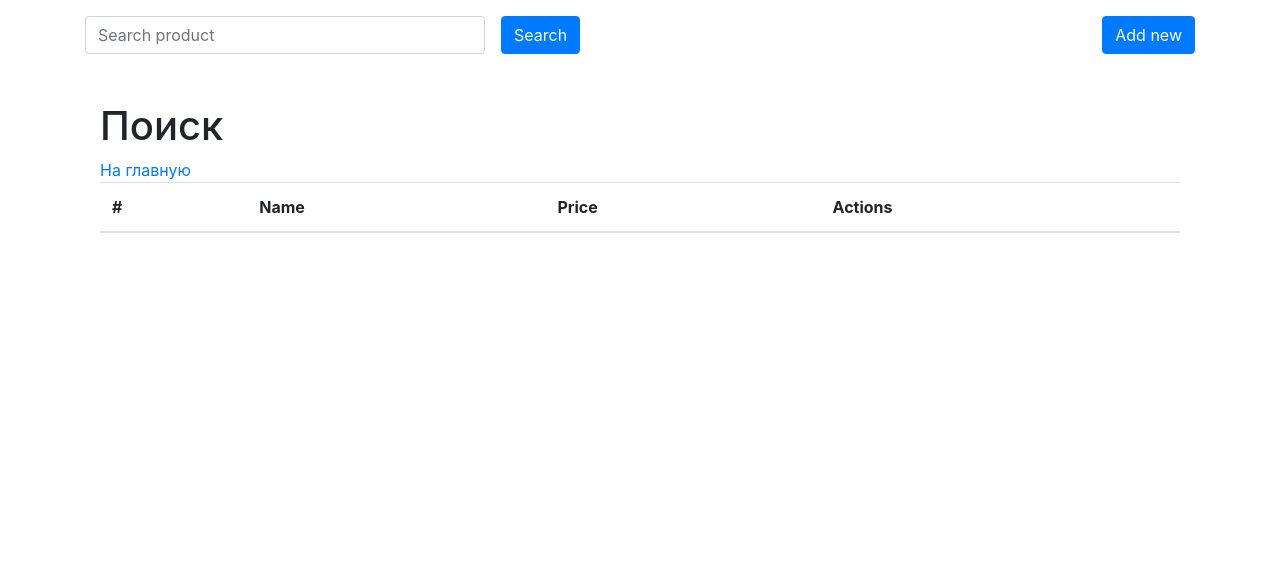
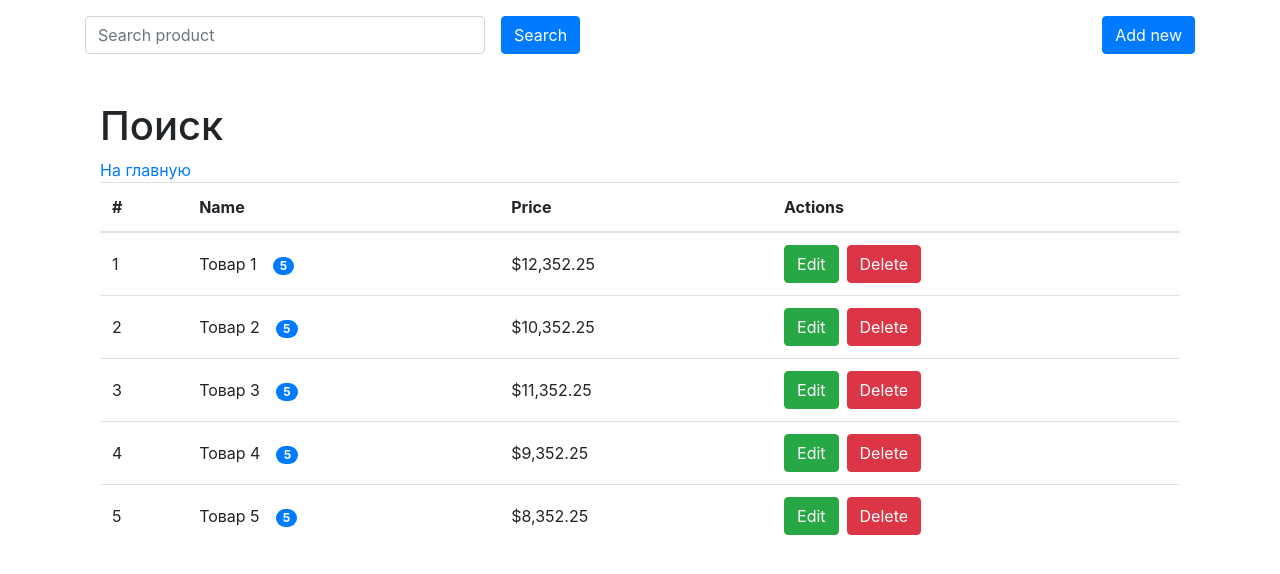
Before and after one commit to ilik666/test-table, a React (Create React App) app: page /search in a window 1280 px wide. Shown: the top 574 px of the page. Built offline with nearby package versions, Linux system fonts and the light colour scheme.

Commit message:
added reselect search and new modalView

```diff
--- a/src/components/header/Header.tsx
+++ b/src/components/header/Header.tsx
@@ -1,5 +1,5 @@
-import React, {useCallback, useEffect, useState} from 'react';
-import {useHistory, useLocation} from 'react-router-dom';
+import React, {useCallback, useState} from 'react';
+import {useHistory} from 'react-router-dom';
 import {useDispatch} from 'react-redux';
 import {searchTermValue, updateProduct} from '../../redux/products/products-actions';
 import {useToggle} from '../../hooks/useToggle';
@@ -18,15 +18,11 @@ export const Header = () => {
     setTerm(e.target.value.trim());
   };
 
-  const {search} = useLocation()
-
-  useEffect(() => {
-    dispatch(searchTermValue(term))
-  }, [search, dispatch])
-
   const handleUrl = (e: React.FormEvent) => {
     e.preventDefault();
     history.push(`/search?=${term}`);
+    dispatch(searchTermValue(term))
+    setTerm('')
   };
 
   const submitUpdateProduct = useCallback((product: IProduct) => {
--- a/src/components/product-table-row/ProductTableRow.tsx
+++ b/src/components/product-table-row/ProductTableRow.tsx
@@ -1,15 +1,15 @@
 import React from 'react';
 import './ProductTableRow.scss';
 
-import { IProductViewRow } from '../../redux/products/types'
+import {IProductViewRow} from '../../redux/products/types'
 
 export const ProductTableRow = React.memo(
-    ({idx, name, count, price, toggleUpdateProduct, toggleDeleteModal}: IProductViewRow) => {
+  ({idx, name, count, price, toggleViewModal, toggleUpdateProduct, toggleDeleteModal}: IProductViewRow) => {
     return (
       <tr>
         <td> {idx} </td>
         <td className="td-name">
-                    <span onClick={toggleUpdateProduct}>{name}</span>
+          <span onClick={toggleViewModal}>{name}</span>
           <span className="ml-3 badge badge-primary badge-pill">
 					 {count}
 				 </span>
--- a/src/components/product-table-row/ProductTableRowContainer.tsx
+++ b/src/components/product-table-row/ProductTableRowContainer.tsx
@@ -14,10 +14,12 @@ import {ModalUpdateProduct} from '../modals/Modal-update-product';
 import {useToggle} from '../../hooks/useToggle';
 import {useCallback} from 'react';
 import {IProduct, IProductViewRow} from "../../redux/products/types";
+import {Modal} from "../modals/Modal";
 
 export const ProductTableRowContainer = (props: IProductViewRow) => {
   const [visibleUpdateModal, setVisibleUpdateModal] = useToggle(false);
   const [visibleDeleteModal, setVisibleDeleteModal] = useToggle(false);
+  const [visibleVisibleModal, setVisibleVisibleModal] = useToggle(false);
 
   const dispatch = useDispatch();
 
@@ -31,6 +33,11 @@ export const ProductTableRowContainer = (props: IProductViewRow) => {
 
   return (
     <>
+      <Modal isOpen={visibleVisibleModal} onCancel={setVisibleVisibleModal} title={props.name}>
+        <p><b>Name</b>: {props.name}</p>
+        <p><b>Count</b>: {props.count}</p>
+        <p><b>Price</b>: {refreshFormatPrice(+props.price)}</p>
+      </Modal>
       <ModalUpdateProduct submitUpdateProduct={submitUpdateProduct}
                           isOpen={visibleUpdateModal}
                           onCancel={setVisibleUpdateModal} {...props}
@@ -42,6 +49,7 @@ export const ProductTableRowContainer = (props: IProductViewRow) => {
                           deleteProduct={handleDeleteProduct} />
 
       <ProductTableRow {...props} price={refreshFormatPrice(+props.price)}
+                       toggleViewModal={setVisibleVisibleModal}
                        toggleUpdateProduct={setVisibleUpdateModal}
                        toggleDeleteModal={setVisibleDeleteModal}/>
     </>
--- a/src/components/product-table/ProductTable.tsx
+++ b/src/components/product-table/ProductTable.tsx
@@ -2,20 +2,24 @@ import React from "react";
 import {toggleSortProperty} from '../../redux/products/products-actions';
 import {IProduct} from "../../redux/products/types";
 
-import {useDispatch} from 'react-redux';
+import {useDispatch, useSelector} from 'react-redux';
 
 import {ProductTableRowContainer} from '../product-table-row/ProductTableRowContainer';
 
 import './ProductTable.scss';
+import {getIsLoading} from "../../redux/products/selectors";
 
 export const ProductTables = ({products}: { products: IProduct[] }) => {
+  const isLoadingStore = useSelector(getIsLoading)
   const dispatch = useDispatch();
 
   const togglePropertyProducts = (e: React.MouseEvent<HTMLTableHeaderCellElement>): void => {
     const targetProperty = e.currentTarget.getAttribute('data-sort')!;
     dispatch(toggleSortProperty(targetProperty))
   };
-
+  if(isLoadingStore) {
+    return  <h1>Loading...</h1>
+  }
   return (
     <table className="table table-hover">
       <thead>
--- a/src/pages/search.tsx
+++ b/src/pages/search.tsx
@@ -1,17 +1,18 @@
 import {ProductTables} from "../components/product-table/ProductTable";
 import {useSelector} from "react-redux";
-import {getSortedProducts} from "../redux/products/selectors";
+import {getSearchProducts} from "../redux/products/selectors";
 import {Link} from "react-router-dom";
-import {useEffect} from "react";
 
 export const Search = () => {
-  const sortedProducts = useSelector(getSortedProducts);
+  const sortedProducts = useSelector(getSearchProducts);
 
-
+  if(!sortedProducts.length) {
+    return (<div><h1>Ничего не найдено</h1> <Link to='/'> На главную</Link></div>)
+  }
   return (
     <div className="container">
-      <div> <h1>Поиск</h1> <Link to='/'> На главную</Link></div>
-      <ProductTables products={[]}/>
+      <div><h1>Поиск</h1> <Link to='/'> На главную</Link></div>
+      <ProductTables products={sortedProducts}/>
     </div>
   );
 };
--- a/src/redux/products/products-actions.ts
+++ b/src/redux/products/products-actions.ts
@@ -36,9 +36,9 @@ const toggleSortProperty = (sortProp: string): ActionsProductTypes => ({
   payload: sortProp,
 })
 
-const searchTermValue = (value: string): ActionsProductTypes => ({
+const searchTermValue = (trim: string): ActionsProductTypes => ({
   type: SEARCH_TERM_VALUE,
-  payload: value
+  payload: trim
 })
 
 /*
--- a/src/redux/products/selectors.ts
+++ b/src/redux/products/selectors.ts
@@ -5,6 +5,12 @@ import {IProduct, ISortProperty} from "./types";
 const getProducts = (state: RootState) => state.productsReducer.products;
 const sortKey = (state: RootState)=> state.productsReducer.sortKey;
 const sortBy = (state: RootState) => state.productsReducer.sortBy;
+const searchTerm = (state: RootState) => state.productsReducer.searchTerm;
+const isLoading = (state: RootState) => state.productsReducer.isLoading;
+
+export const getIsLoading = createSelector(
+  isLoading, (state) => state
+)
 
 export const getSortedProducts = createSelector(
     [getProducts, sortKey, sortBy],
@@ -13,18 +19,19 @@ export const getSortedProducts = createSelector(
     }
 );
 
+export const getSearchProducts = createSelector(
+  [getProducts, searchTerm],
+   (products, term:string):IProduct[] => products.filter( el => el?.name?.toLowerCase().includes(term.toLowerCase()))
+)
+
 const sortItemsByProperty = (items:IProduct[] = [], sortKey: keyof IProduct, sortBy: ISortProperty<boolean>):IProduct[] => {
-    const sortedList = [...items]
-
     const sortedByType = sortBy[sortKey];
     const direction = sortedByType ? 1 : -1;
 
-    sortedList.sort((a, b) => {
-        if (a[sortKey] === b[sortKey]) {
-            return 0;
-        }
-        return a[sortKey] > b[sortKey] ? direction : direction * -1;
-    });
-
-    return sortedList
+    return [...items].sort((a, b) => {
+          if (a[sortKey] === b[sortKey]) {
+              return 0;
+          }
+          return a[sortKey] > b[sortKey] ? direction : direction * -1;
+      });
 };
--- a/src/redux/products/types.ts
+++ b/src/redux/products/types.ts
@@ -16,6 +16,7 @@ export interface IProductViewRow extends IProduct{
   idx: number
   toggleUpdateProduct?: () => void
   toggleDeleteModal?: () => void
+  toggleViewModal?: () => void
 }
 
 export interface IProductsState<T> {
```
Also changed, not shown: src/components/modals/ModalView.tsx (added, +10 -0 lines). Lines whose indentation alone changed are shown as unchanged.
